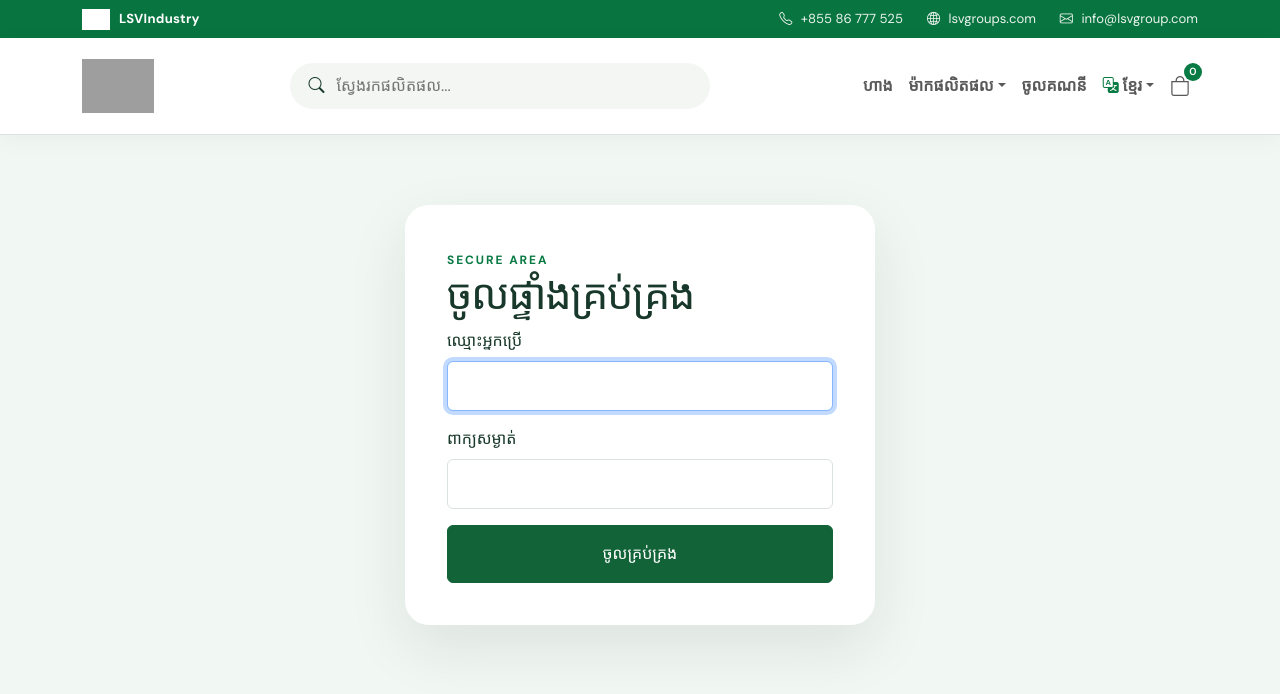
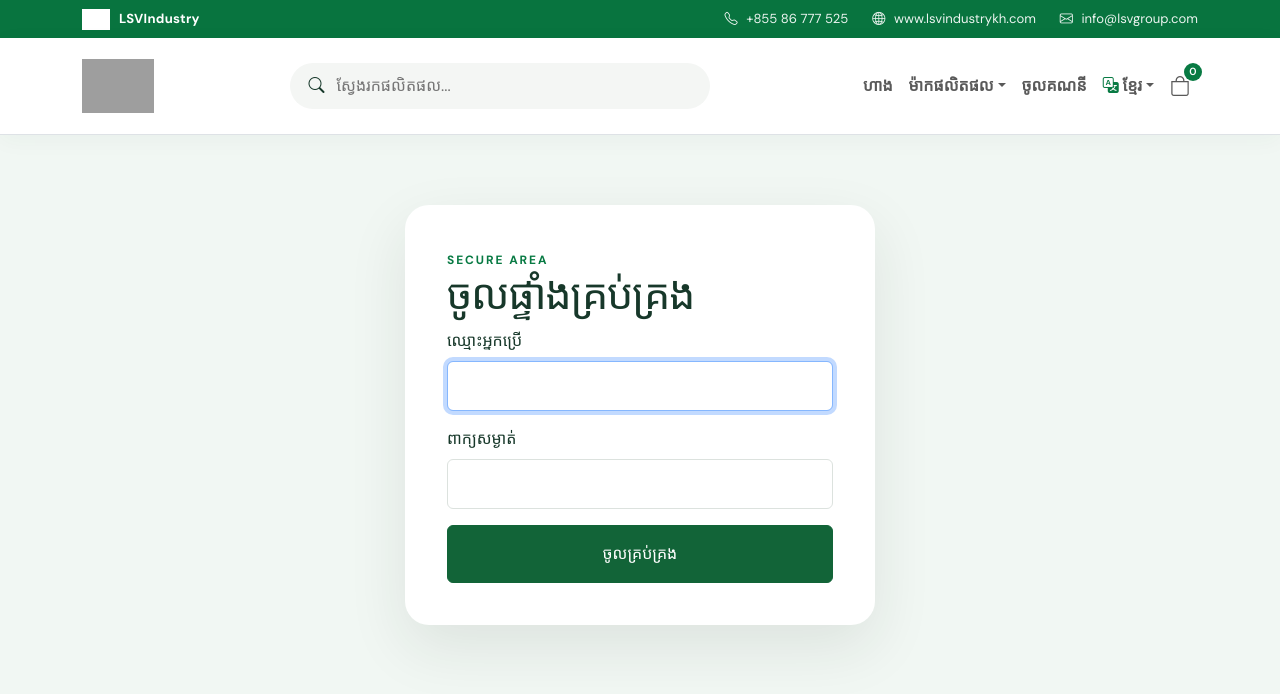
Before and after one commit to hoengmengdy/lsvproduct, a Flask app: page /admin/login?next=/admin in a window 1280 px wide. Shown: the top 694 px of the page. Run offline with Flask 3, Linux system fonts and the light colour scheme; some libraries are stand-ins or nearby versions; some web fonts are replaced; grey boxes are pictures that could not be loaded.

Commit message:
Update header website link to lsvindustrykh.com

```diff
--- a/templates/base.html
+++ b/templates/base.html
@@ -13,7 +13,7 @@
   <span class="company-name"><img class="company-mini-logo" src="{{ url_for('static', filename='assets/lsv-brand-art.png') }}" alt="LSVIndustry">LSVIndustry</span>
   <div class="company-contacts">
    <a href="tel:+85586777525"><i class="bi bi-telephone"></i> +855 86 777 525</a>
-   <a href="https://www.lsvgroups.com" target="_blank" rel="noopener"><i class="bi bi-globe2"></i> lsvgroups.com</a>
+   <a href="https://www.lsvindustrykh.com/" target="_blank" rel="noopener"><i class="bi bi-globe2"></i> www.lsvindustrykh.com</a>
    <a href="mailto:info@lsvgroup.com"><i class="bi bi-envelope"></i> info@lsvgroup.com</a>
   </div>
  </div>
```
